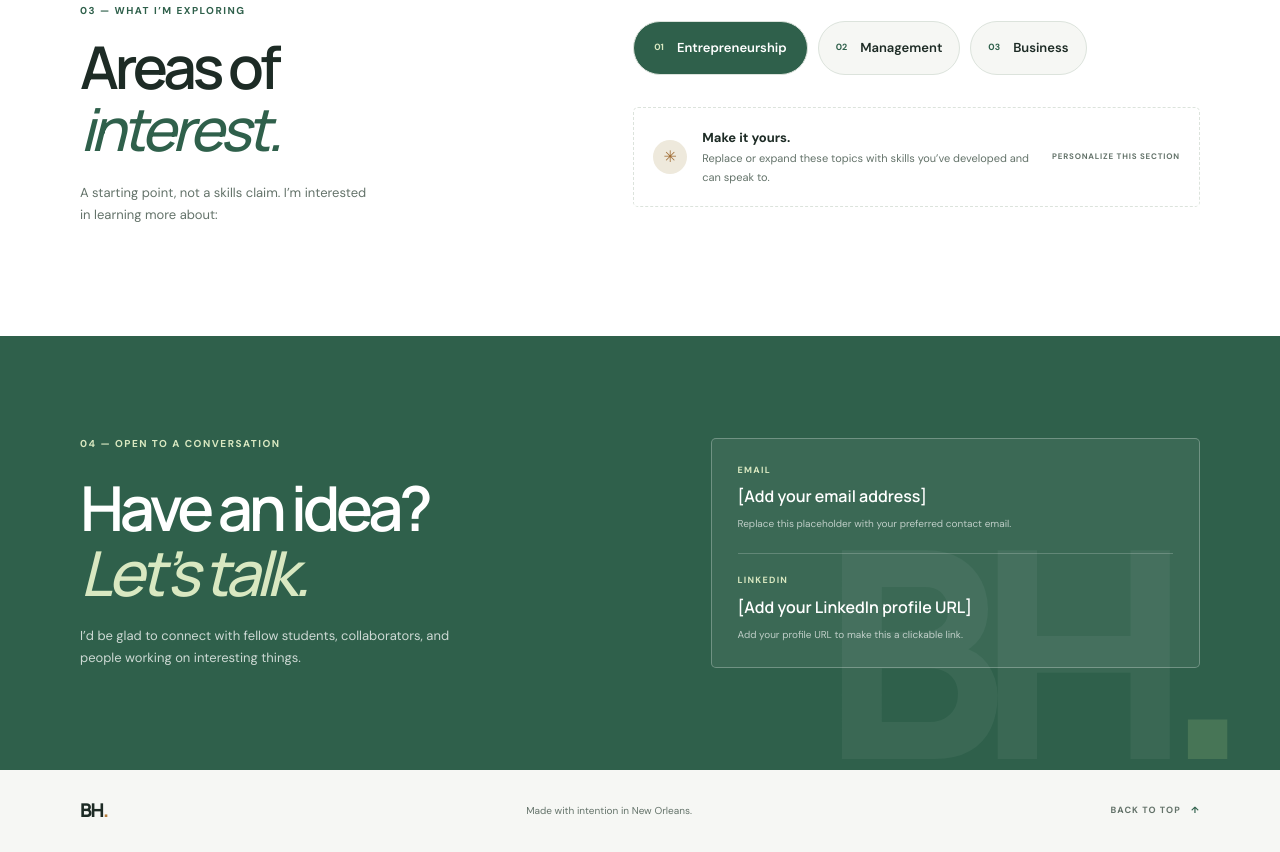
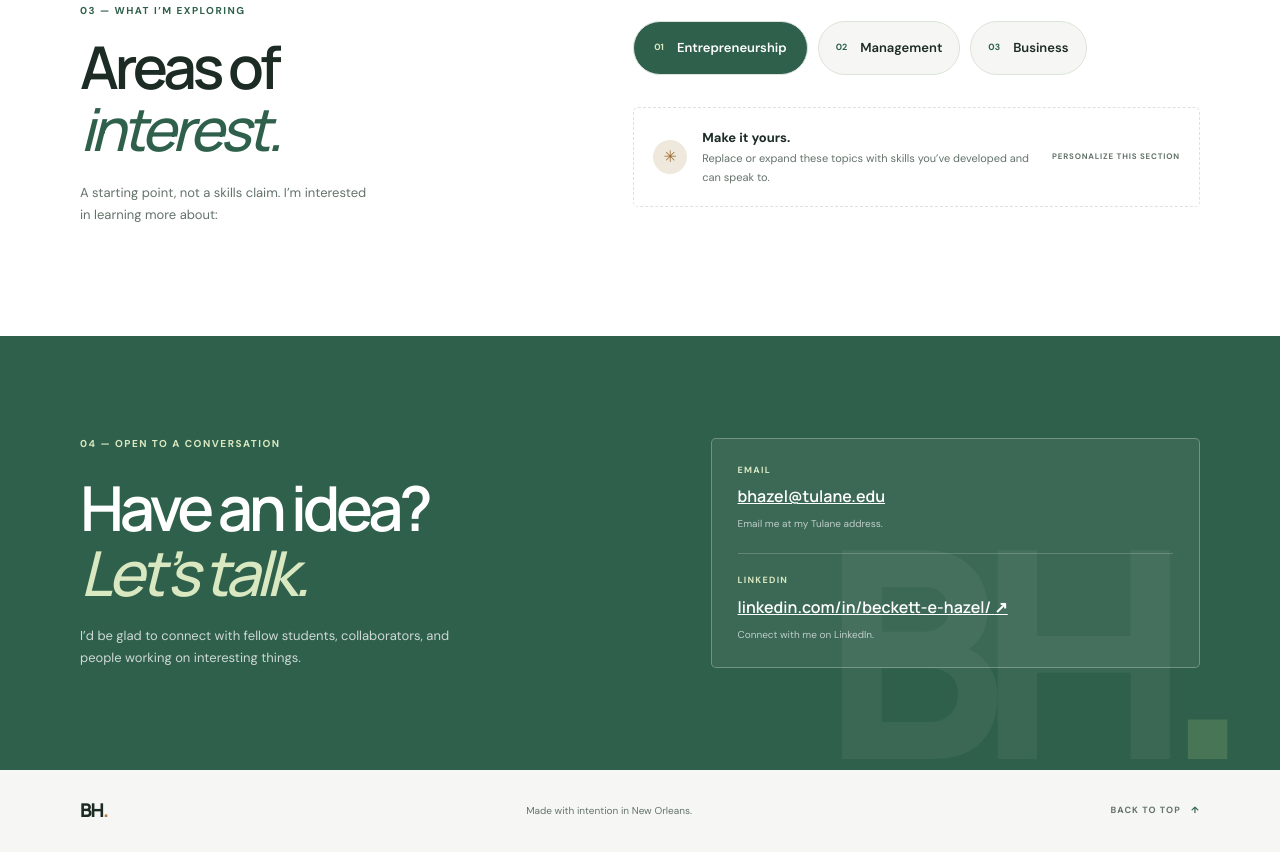
Before and after one commit to becketthazel123-spec/becketthazel1, a plain HTML site: page index.html in a window 1280 px wide. Shown: the part 2011-2863 px from the top of the page. Drawn offline with Linux system fonts and the light colour scheme.

Commit message:
Add email and LinkedIn contact links

```diff
--- a/index.html
+++ b/index.html
@@ -143,13 +143,13 @@
         <div class="contact-details">
           <div class="contact-item">
             <span class="contact-label">EMAIL</span>
-            <span class="contact-value">[Add your email address]</span>
-            <span class="contact-help">Replace this placeholder with your preferred contact email.</span>
+            <a class="contact-value" href="mailto:bhazel@tulane.edu">bhazel@tulane.edu</a>
+            <span class="contact-help">Email me at my Tulane address.</span>
           </div>
           <div class="contact-item">
             <span class="contact-label">LINKEDIN</span>
-            <span class="contact-value">[Add your LinkedIn profile URL]</span>
-            <span class="contact-help">Add your profile URL to make this a clickable link.</span>
+            <a class="contact-value" href="https://www.linkedin.com/in/beckett-e-hazel/" target="_blank" rel="noopener noreferrer" aria-label="Visit Beckett Hazel’s LinkedIn profile (opens in a new tab)">linkedin.com/in/beckett-e-hazel/ <span aria-hidden="true">↗</span></a>
+            <span class="contact-help">Connect with me on LinkedIn.</span>
           </div>
         </div>
         <div class="contact-decoration" aria-hidden="true">BH<span>.</span></div>
```
